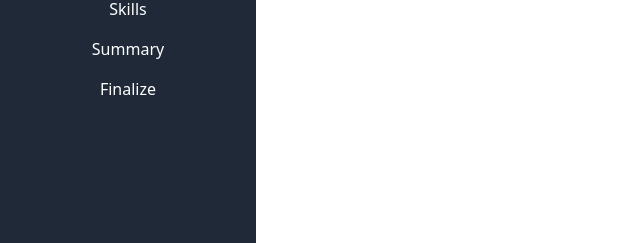
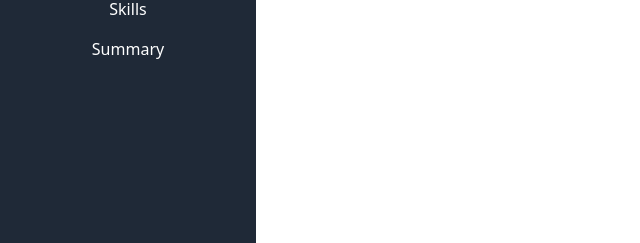
Before and after one commit to Abdul-Mumeet-Pathan/CSE_412, a website: page Lab02/Cv_Builder/index.html in a window 1280 px wide. Shown: the part 237-480 px from the top of the page, 0-640 px from the left. Drawn offline with nearby package versions, Linux system fonts and the light colour scheme.

Commit message:
finalize fixex

```diff
--- a/Lab02/Cv_Builder/index.html
+++ b/Lab02/Cv_Builder/index.html
@@ -195,7 +195,7 @@
         <a href="page3.html" class="block py-2">Professional Experience</a>
         <a href="page4.html" class="block py-2">Skills</a>
         <a href="page5.html" class="block py-2">Summary</a>
-        <a href="page6.html" class="block py-2">Finalize</a>
+        <!--<a href="page6.html" class="block py-2">Finalize</a>-->
       </nav>
     </aside>
 
```
Also changed, not shown: Lab02/Cv_Builder/page2.html (+1 -1 lines), Lab02/Cv_Builder/page3.html (+1 -1 lines), Lab02/Cv_Builder/page4.html (+1 -1 lines).
